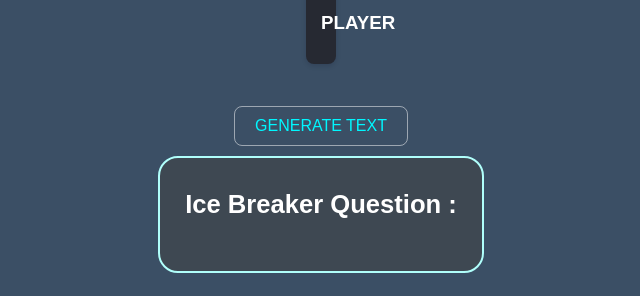
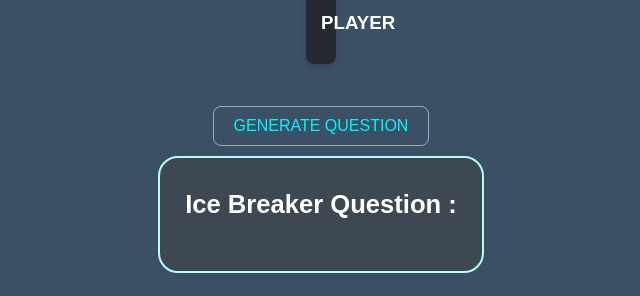
Before and after one commit to hanzcirebon/The-Mngle, a Flask app: template templates/room.html in a window 1280 px wide. Shown: the part 184-480 px from the top of the page, without its empty margins (319-959 px from the left). Run offline with Flask 3, Linux system fonts and the light colour scheme; the template is opened without the code that fills it: most values are stand-ins (such as "Sample title", 1, 10 or a date in 2020).

Commit message:
fixed the index.html routing
fixed the index.html routing

```diff
--- a/main.py
+++ b/main.py
@@ -37,7 +37,7 @@ def generate_room_code():
 
 @app.route('/')
 def index():
-    return render_template('index.html')
+    return render_template("index.html")
 
 
 @app.route('/create_room', methods=['POST'])
@@ -50,7 +50,7 @@ def create_room():
 
 @app.route('/join_room', methods=['POST'])
 def join_room():
-    room_code = request.form['room_code']
+    room_code = request.form['codeRoom']
     player_name = request.form['player_name']
 
     session['player_name'] = player_name
--- a/templates/index.html
+++ b/templates/index.html
@@ -4,7 +4,7 @@
 		<meta charset="UTF-8" />
 		<meta name="viewport" content="width=device-width, initial-scale=1.0" />
 		<title>The Mingler</title>
-		<link rel="stylesheet" href="styles.css" />
+		<link rel="stylesheet" href={{ url_for('static', filename='css/styles.css')}} />
 		<!-- <link
 			rel="stylesheet"
 			href="https://cdn.jsdelivr.net/npm/bootstrap@5.3.2/dist/css/bootstrap.min.css"
--- a/templates/index_test.html
+++ b/templates/index_test.html
@@ -3,7 +3,7 @@
 <head>
     <meta charset="UTF-8">
     <meta name="viewport" content="width=device-width, initial-scale=1.0">
-    <title>The Mingler</title>
+    <title>The Mingler ini test</title>
 </head>
 <body>
     <h1>Welcome to The Mingler</h1>
--- a/templates/room.html
+++ b/templates/room.html
@@ -4,7 +4,7 @@
 		<meta charset="UTF-8" />
 		<meta name="viewport" content="width=device-width, initial-scale=1.0" />
 		<title>Ice Breaker Room</title>
-		<link rel="stylesheet" href="styles.css" />
+		<link rel="stylesheet" href={{ url_for('static', filename='css/styles.css')}} />
 		<link href="https://fonts.googleapis.com/icon?family=Material+Icons" rel="stylesheet">
 		<link rel="stylesheet" href="https://fonts.googleapis.com/css2?family=Material+Symbols+Outlined:opsz,wght,FILL,GRAD@20..48,100..700,0..1,-50..200" />
 
@@ -71,7 +71,7 @@
 				</div>
 				<div class="form-container">
 					<!-- <a class="verify" href="#">Generate</a> -->
-					<button class="verify" id="generate-button">Generate Text</button>
+					<button class="verify" id="generate-button">Generate Question</button>
 
 					<form class="form">
 
```
Also changed, not shown: static/css/styles.css (renamed from templates/styles.css).
